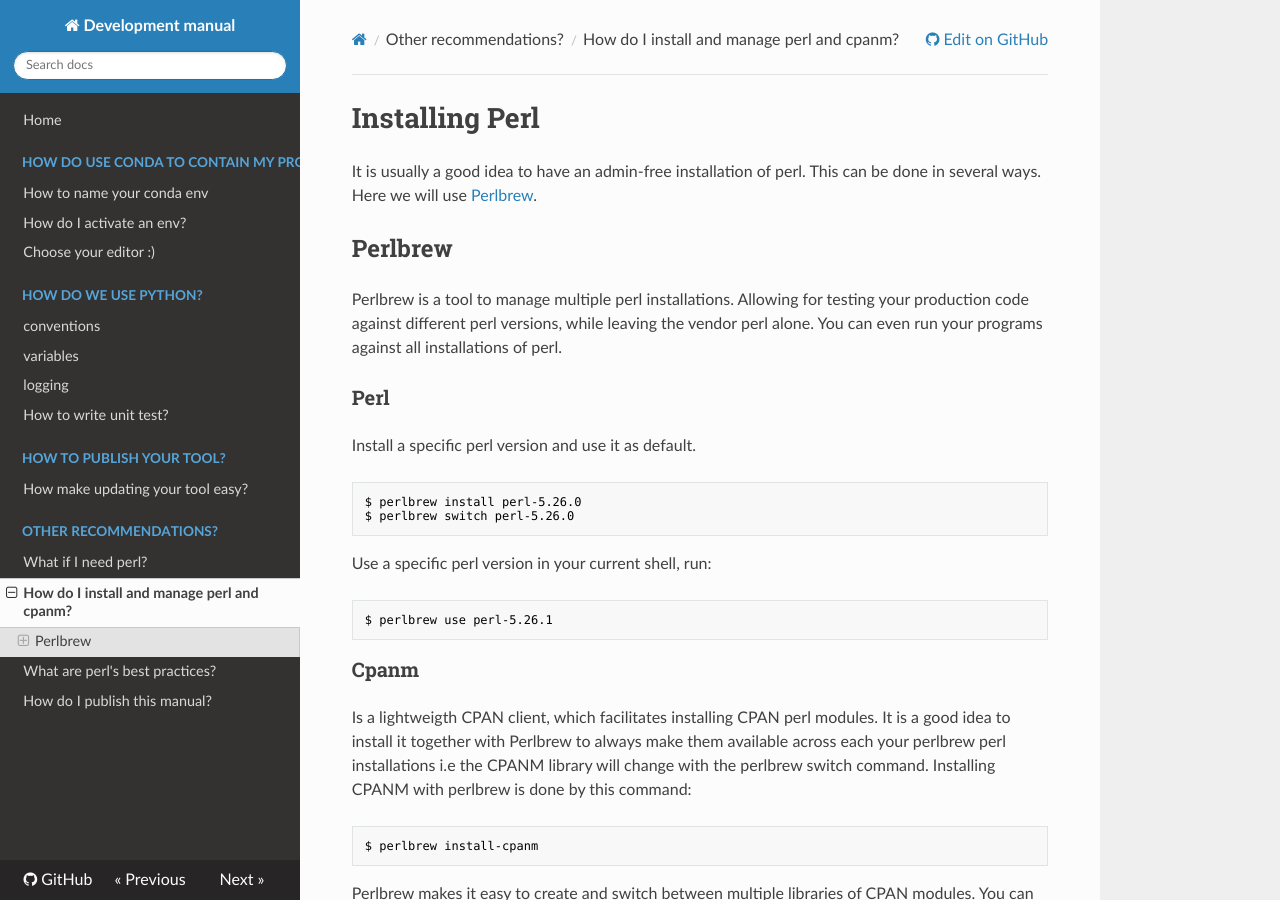
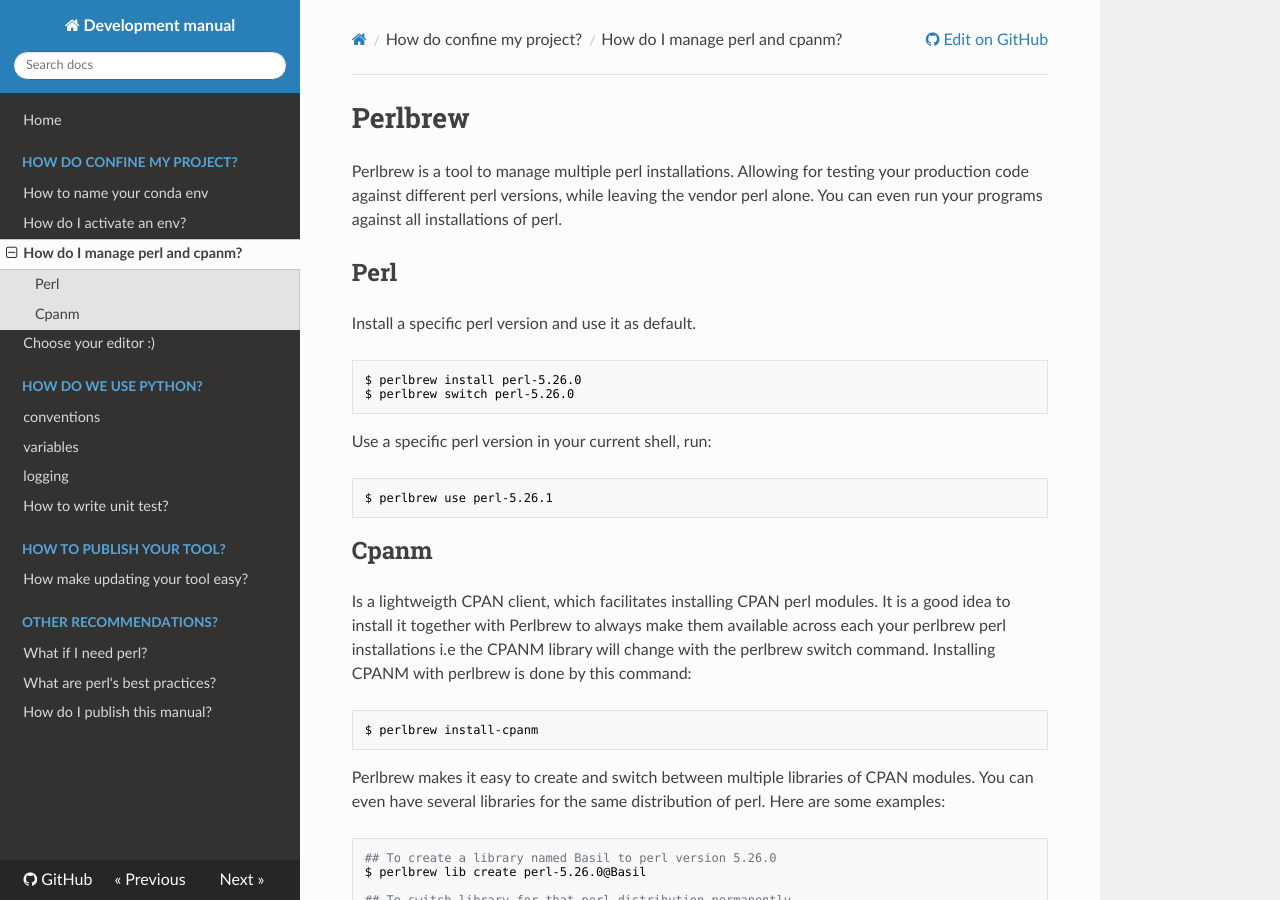
Before and after one commit to ingkebil/development, an MkDocs documentation site: the page built from docs/perl/installation/perlbrew.md, in a window 1280 px wide and 900 px high. Built offline with MkDocs 1.6.1, drawn with Linux system fonts in a browser that asks for light colours; nearby versions of some CDN libraries.

Commit message:
Mv perlbrew to project confinement

````diff
--- a/docs/perl/installation/installation.md
+++ b/docs/perl/installation/perlbrew.md
@@ -1,10 +1,7 @@
-# Installing Perl
-It is usually a good idea to have an admin-free installation of perl. This can be done in several ways. Here we will use [Perlbrew].
-
-## Perlbrew
+# Perlbrew
 Perlbrew is a tool to manage multiple perl installations. Allowing for testing your production code against different perl versions, while leaving the vendor perl alone. You can even run your programs against all installations of perl.
 
-### Perl
+## Perl
 Install a specific perl version and use it as default.
 ```Bash
 $ perlbrew install perl-5.26.0
@@ -16,7 +13,7 @@
 $ perlbrew use perl-5.26.1
 ```
 
-### Cpanm
+## Cpanm
 Is a lightweigth CPAN client, which facilitates installing CPAN perl modules. It is a good idea to install it together with Perlbrew to always make them available across each your perlbrew perl installations i.e the CPANM library will change with the perlbrew switch command.
 Installing CPANM with perlbrew is done by this command:
 ```Bash
--- a/mkdocs.yml
+++ b/mkdocs.yml
@@ -14,9 +14,10 @@
 #  - Where do I develop?
 #    - and what are the commonly used tools? (tmux, …)
 #  - 'How do I start a project with git?': 'git/index.md'
-  - 'How do use conda to contain my project?':
+  - 'How do confine my project?':
     - 'How to name your conda env': 'conda/conda_conventions.md'
     - 'How do I activate an env?': 'conda/activate.md'
+    - 'How do I manage perl and cpanm?': 'perl/installation/perlbrew.md'
 #    - What are the commonly used commands?
   - Choose your editor :): 'editors/README.md'
   - How do we use Python?:
@@ -38,7 +39,6 @@
 #  - What are the security concerns?
   - Other recommendations?:
     - What if I need perl?: perl/README.md
-    - How do I install and manage perl and cpanm?: perl/installation/installation.md
     - What are perl's best practices?: perl/best_practises/best_practises.md
 #    - What do we recommend for web develoment?
 #  - How do we do project management?
````
